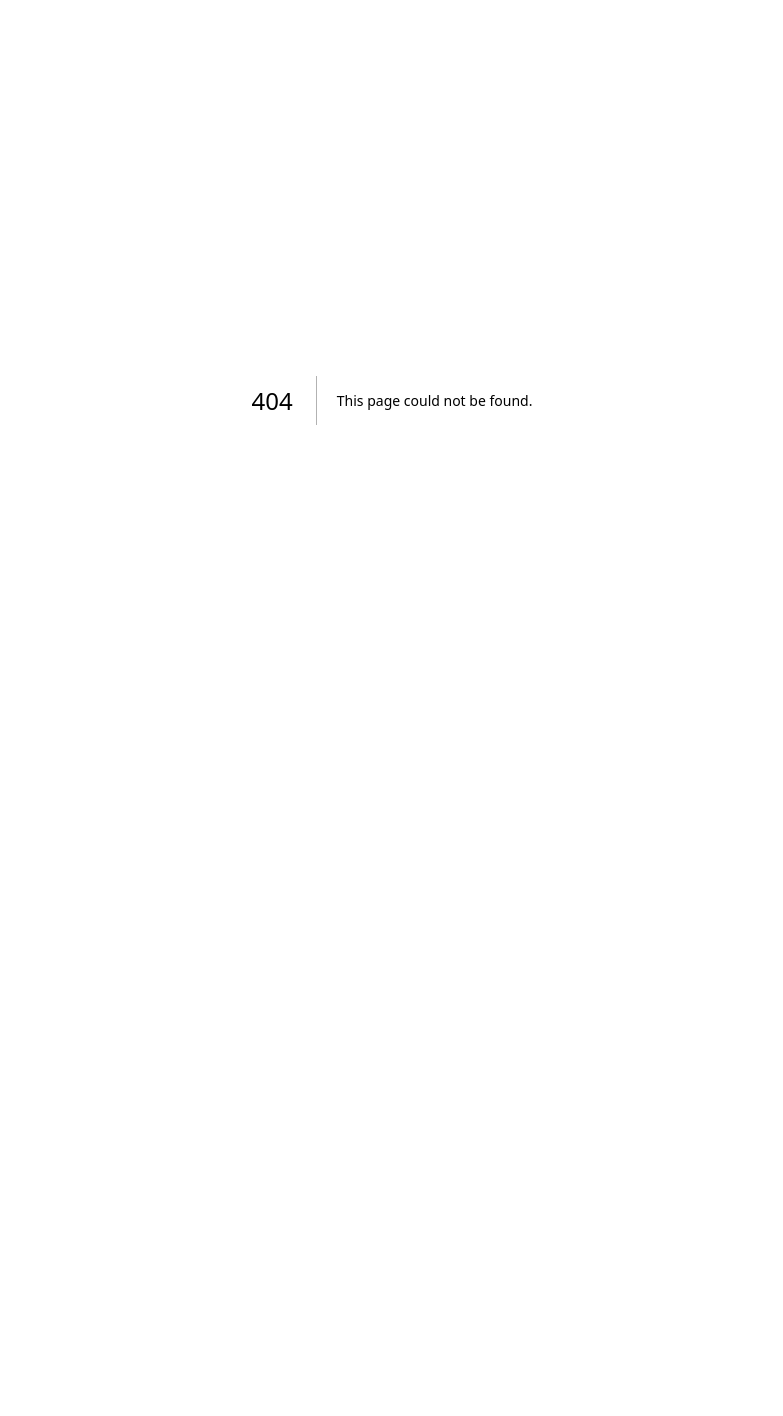
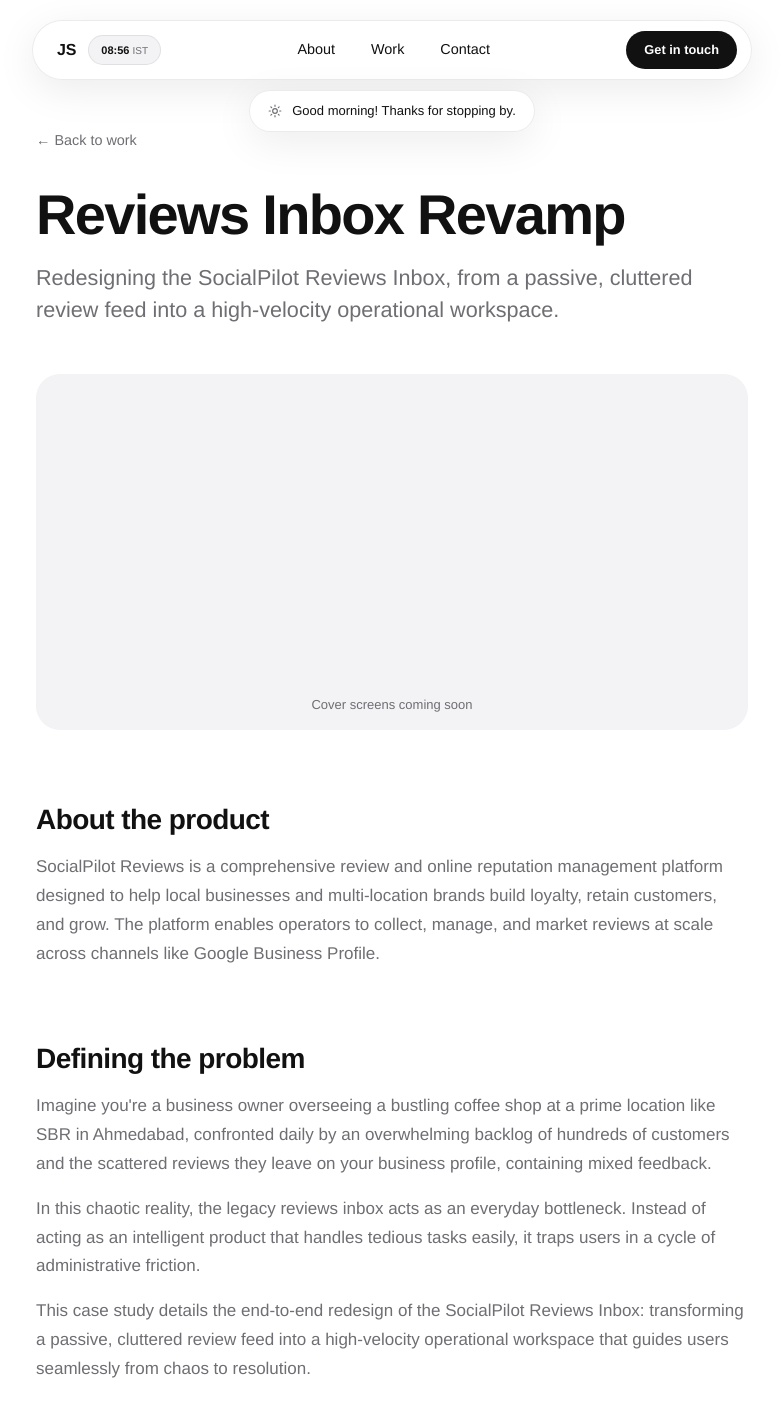
Before and after one commit to jatinsocial/Portfolio, a Next.js app: page /work/reviews-inbox in a window 1280 px wide. Before the commit this address had no page. Shown: the top 1416 px of the page, without its empty margins (248-1031 px from the left). Before the commit the page ends 800 px from the top, so only its background shows below. Built offline with nearby package versions, Linux system fonts and the light colour scheme.

Commit message:
Case study: Reviews Inbox Revamp page with product and problem sections

```diff
--- a/app/globals.css
+++ b/app/globals.css
@@ -321,3 +321,17 @@ blockquote { max-width: 760px; margin: 0 auto; font-size: clamp(1.75rem, 4vw, 3r
 }
 
 a:focus-visible, button:focus-visible { outline: 2px solid var(--accent); outline-offset: 3px; border-radius: 8px; }
+
+/* Case study page */
+.case { max-width: 760px; margin: 0 auto; padding: 128px 24px 96px; }
+.case-back { display: inline-block; font-size: 0.9rem; color: var(--text-2); transition: color 0.3s; }
+.case-back:hover { color: var(--text); }
+.case-title { margin-top: 32px; font-size: clamp(2rem, 4.6vw, 3.5rem); font-weight: 600; letter-spacing: -0.03em; line-height: 1.1; }
+.case-intro { margin-top: 16px; font-size: clamp(1.1rem, 2vw, 1.35rem); line-height: 1.5; color: var(--text-2); }
+.case-visual {
+  position: relative; margin-top: 48px; aspect-ratio: 2 / 1; border-radius: 24px; background: var(--bg-2);
+  display: flex; align-items: center; justify-content: center;
+}
+.case-section { margin-top: 72px; }
+.case-section h2 { font-size: clamp(1.4rem, 2.4vw, 1.75rem); font-weight: 600; letter-spacing: -0.02em; line-height: 1.25; }
+.case-section p { margin-top: 16px; font-size: 1.0625rem; line-height: 1.7; color: var(--text-2); }
--- /dev/null
+++ b/app/work/[slug]/page.tsx
@@ -0,0 +1,54 @@
+import type { Metadata } from "next";
+import Link from "next/link";
+import { notFound } from "next/navigation";
+import Nav from "@/components/Nav";
+import Reveal from "@/components/Reveal";
+import { caseStudies, getCaseStudy } from "@/lib/case-studies";
+
+export function generateStaticParams() {
+  return caseStudies.map((c) => ({ slug: c.slug }));
+}
+
+export async function generateMetadata({
+  params,
+}: {
+  params: Promise<{ slug: string }>;
+}): Promise<Metadata> {
+  const c = getCaseStudy((await params).slug);
+  return { title: c ? `${c.title} · Jatin Solanki` : "Case study" };
+}
+
+export default async function CaseStudyPage({
+  params,
+}: {
+  params: Promise<{ slug: string }>;
+}) {
+  const c = getCaseStudy((await params).slug);
+  if (!c) notFound();
+
+  return (
+    <>
+      <Nav />
+      <main className="case">
+        <Link href="/#work" className="case-back">← Back to work</Link>
+        <h1 className="case-title">{c.title}</h1>
+        <p className="case-intro">{c.intro}</p>
+
+        <div className="case-visual">
+          <span className="soon">Cover screens coming soon</span>
+        </div>
+
+        {c.sections.map((s) => (
+          <Reveal key={s.id}>
+            <section id={s.id} className="case-section">
+              <h2>{s.title}</h2>
+              {s.paragraphs.map((p, i) => (
+                <p key={i}>{p}</p>
+              ))}
+            </section>
+          </Reveal>
+        ))}
+      </main>
+    </>
+  );
+}
--- a/components/Nav.tsx
+++ b/components/Nav.tsx
@@ -3,9 +3,9 @@
 import { useEffect, useState } from "react";
 
 const links = [
-  { href: "#about", label: "About" },
-  { href: "#work", label: "Work" },
-  { href: "#contact", label: "Contact" },
+  { href: "/#about", label: "About" },
+  { href: "/#work", label: "Work" },
+  { href: "/#contact", label: "Contact" },
 ];
 
 function greeting(h: number) {
@@ -49,7 +49,7 @@ export default function Nav() {
     <header className="pill-wrap">
       <div className="pill">
         <div className="pill-left">
-          <a href="#top" className="pill-logo" aria-label="Home">JS</a>
+          <a href="/" className="pill-logo" aria-label="Home">JS</a>
           <span className="pill-time" aria-label="Time in India">
             {time || "--:--"} <small>IST</small>
           </span>
@@ -68,7 +68,7 @@ export default function Nav() {
           >
             <span /><span /><span />
           </button>
-          <a href="#contact" className="pill-cta">Get in touch</a>
+          <a href="/#contact" className="pill-cta">Get in touch</a>
         </div>
       </div>
 
--- /dev/null
+++ b/lib/case-studies.ts
@@ -0,0 +1,43 @@
+export type CaseSection = {
+  id: string;
+  title: string;
+  paragraphs: string[];
+};
+
+export type CaseStudy = {
+  slug: string; // matches a slug in lib/projects.ts
+  title: string;
+  intro: string;
+  sections: CaseSection[];
+};
+
+// Copy comes from Jatin's brief (typos fixed only). Add sections as he shares them.
+export const caseStudies: CaseStudy[] = [
+  {
+    slug: "reviews-inbox",
+    title: "Reviews Inbox Revamp",
+    intro:
+      "Redesigning the SocialPilot Reviews Inbox, from a passive, cluttered review feed into a high-velocity operational workspace.",
+    sections: [
+      {
+        id: "product",
+        title: "About the product",
+        paragraphs: [
+          "SocialPilot Reviews is a comprehensive review and online reputation management platform designed to help local businesses and multi-location brands build loyalty, retain customers, and grow. The platform enables operators to collect, manage, and market reviews at scale across channels like Google Business Profile.",
+        ],
+      },
+      {
+        id: "problem",
+        title: "Defining the problem",
+        paragraphs: [
+          "Imagine you're a business owner overseeing a bustling coffee shop at a prime location like SBR in Ahmedabad, confronted daily by an overwhelming backlog of hundreds of customers and the scattered reviews they leave on your business profile, containing mixed feedback.",
+          "In this chaotic reality, the legacy reviews inbox acts as an everyday bottleneck. Instead of acting as an intelligent product that handles tedious tasks easily, it traps users in a cycle of administrative friction.",
+          "This case study details the end-to-end redesign of the SocialPilot Reviews Inbox: transforming a passive, cluttered review feed into a high-velocity operational workspace that guides users seamlessly from chaos to resolution.",
+        ],
+      },
+    ],
+  },
+];
+
+export const getCaseStudy = (slug: string) =>
+  caseStudies.find((c) => c.slug === slug);
```
Also changed, not shown: app/page.tsx (+8 -4 lines), context/architecture.md (+3 -1 lines), context/components.md (+3 -0 lines), context/content.md (+3 -0 lines), context/tasks.md (+2 -2 lines), context/changelog.md, 1 other file (tests, documents, lock files or other folders).
